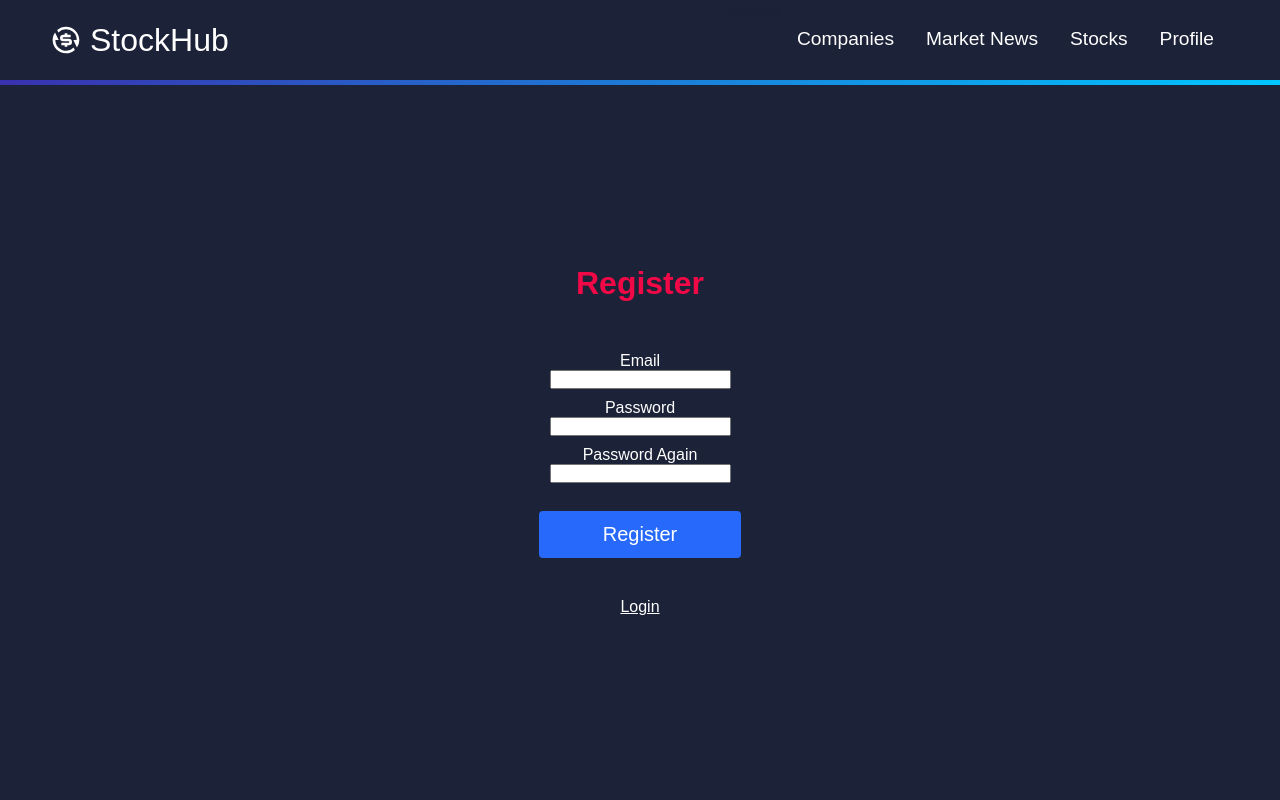
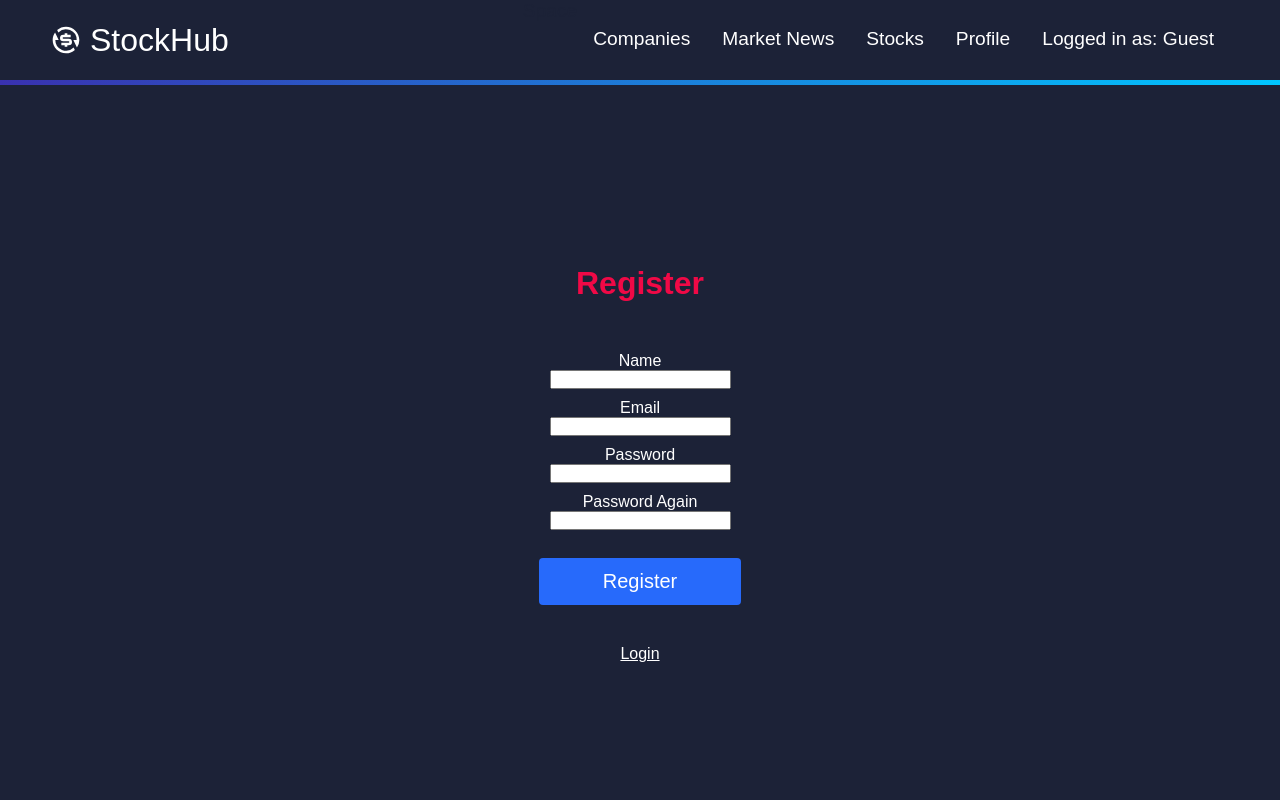
Before and after one commit to Kimyan099/StockHub, a React (Create React App) app in the folder stockhub/: page /register in a window 1280 px wide. Shown: the top 800 px of the page. Built offline with nearby package versions, Linux system fonts and the light colour scheme; no server answers.

Commit message:
in progress

```diff
--- a/stockhub/src/App.js
+++ b/stockhub/src/App.js
@@ -22,11 +22,17 @@ function App() {
   const changeCompanyName = (name) => {
     setCompanyName(name);
   };
+  const [loggedInUser, setLoggedInUser] = useState("Guest");
+
+  const changeLonggedInUser = (userName) => {
+    setLoggedInUser(userName);
+  }
+
 
   return (
     <Router>
       <div>
-        <NavBar />
+        <NavBar userName={loggedInUser}/>
         <Switch>
           <CompanyProvider>
             <Route
@@ -57,7 +63,7 @@ function App() {
           <Route exact path='/market-news/:newsId' component={NewsDetailed} />
         </NewsCollection>
         <Route exact path='/temp' component={Temp} />
-        <Route exact path='/login' component={LoginPage}/>
+        <Route exact path='/login' component={LoginPage} /*changeLonggedInUser={changeLonggedInUser()}*//>
         <Route exact path='/register' component={RegisterPage}/>
       </div>
       <Footer />
--- a/stockhub/src/components/pages/ProfilePage/Register/LoginPage.jsx
+++ b/stockhub/src/components/pages/ProfilePage/Register/LoginPage.jsx
@@ -1,45 +1,63 @@
-import React, { useState } from "react";
-import { FormGroup, FormControl } from "react-bootstrap";
+import React, {useEffect, useState } from "react";
+import { div, input } from "react-bootstrap";
 import "./LoginPage.css";
 import { Button } from "../../../ui/Button";
 import { Link } from "react-router-dom";
+import axios from "axios";
 
 
 
 const LoginPage = (props) => {
     const [email, setEmail] = useState("");
     const [password, setPassword] = useState("");
+    const [userName, setUserName] = useState("test");
+
 
     function handleSubmit(event) {
       event.preventDefault();
     }
 
+    const checkIfCanLogIn = () => {
+      axios.post(`http://localhost:8080/login`, null, {params: {email, password}})
+      .then((response) => {
+        console.log(response.data);
+        setUserName(response.data);
+        //props.changeLonggedInUser().bind(userName);
+      })
+  }
+
+
     return (
       <div className="Login">
           <h1 className="title" >Login</h1>
+
         <form onSubmit={handleSubmit}>
-          <FormGroup controlId="email" bsSize="large">
+          <div controlId="email" bsSize="large">
             <label>Email</label>
             <br/>
-            <FormControl
+            <input
               type="email"
               value={email}
               onChange={e => setEmail(e.target.value)}
             />
-          </FormGroup>
-          <FormGroup controlId="password" bsSize="large">
+          </div>
+
+          <div controlId="password" bsSize="large">
             <label>Password</label>
             <br/>
-            <FormControl
+            <input
+              type="password"
               value={password}
               onChange={e => setPassword(e.target.value)}
-              type="password"
             />
-          </FormGroup>
+          </div>
+
           <br></br>
-          <Button className="button" block buttonSize='btn--wide' buttonColor='blue'  type="submit">
+          <Link to={"/login"} >
+          <Button className="button" block buttonSize='btn--wide' buttonColor='blue' onClick={() => checkIfCanLogIn()}>
             Login
           </Button>
+          </Link>
         </form>
         <div className="links">
             <Link className="link" to="/register">
--- a/stockhub/src/components/pages/ProfilePage/Register/RegisterPage.jsx
+++ b/stockhub/src/components/pages/ProfilePage/Register/RegisterPage.jsx
@@ -9,17 +9,32 @@ import axios from "axios";
 
 
 const RegisterPage = (props) => {
+    const [name, setName] = useState("");
     const [email, setEmail] = useState("");
     const [password, setPassword] = useState("");
     const [passwordAgain, setPasswordAgain] = useState("");
+    const [isExist, setIsExist] = useState(false)
+
+    const isUserExist = (email) => {
+      axios.post(`http://localhost:8080/user`, null, {params:{email}})
+        .then(response => {
+          console.log(response.data)
+          setIsExist(response.data);
+        });
+    }
 
     const register = () => {
-      if (password === passwordAgain){
-        console.log(200)
-        axios.post('http://localhost:8080/add', {name : "test", email : email, password : password})
-            .then(response => console.log(response.data));
+      if (password === passwordAgain && password.length > 0 && email.length > 0 && name.length > 0){
+        isUserExist(email)
+        if(!isExist){
+          axios.post('http://localhost:8080/add', {name : name, email : email, password : password})
+          .then(response => console.log(200));
+        }
       }
     }
+
+
+
 
     function handleSubmit(event) {
       event.preventDefault();
@@ -29,6 +44,15 @@ const RegisterPage = (props) => {
       <div className="Login">
           <h1 className="title" >Register</h1>
         <form onSubmit={handleSubmit}>
+        <FormGroup controlId="name" bsSize="large">
+            <label>Name</label>
+            <br/>
+            <FormControl
+              type="name"
+              value={name}
+              onChange={e => setName(e.target.value)}
+            />
+          </FormGroup>
           <FormGroup controlId="email" bsSize="large">
             <label>Email</label>
             <br/>
@@ -57,9 +81,11 @@ const RegisterPage = (props) => {
             />
           </FormGroup>
           <br></br>
-          <Button className="button" block buttonSize='btn--wide' buttonColor='blue'  onClick={register}>
+          <Link to={"/login"} onClick={() => register()}>
+          <Button className="button" block buttonSize='btn--wide' buttonColor='blue'>
             Register
           </Button>
+          </Link>
         </form>
         <div className="links">
             <Link className="link" to="/login">
--- a/stockhub/src/components/ui/NavBar.css
+++ b/stockhub/src/components/ui/NavBar.css
@@ -175,4 +175,5 @@
     width: 100%;
     height: 120px;
   }
+
 }
--- a/stockhub/src/components/ui/NavBar.jsx
+++ b/stockhub/src/components/ui/NavBar.jsx
@@ -5,7 +5,7 @@ import { FaBars, FaTimes } from 'react-icons/fa';
 import './NavBar.css';
 import { IconContext } from 'react-icons/lib';
 
-function NavBar() {
+function NavBar(props) {
   const [click, setClick] = useState(false);
   const [button, setButton] = useState(true);
 
@@ -89,6 +89,15 @@ function NavBar() {
                 Profile
               </Link>
             </div>
+            <div className='nav-item'>
+              <Link
+                to='/profile'
+                className='nav-links'
+                onClick={closeMobileMenu}
+              >
+                Logged in as: {props.userName}
+              </Link>
+            </div>
           </ul>
         </div>
       </div>
```
